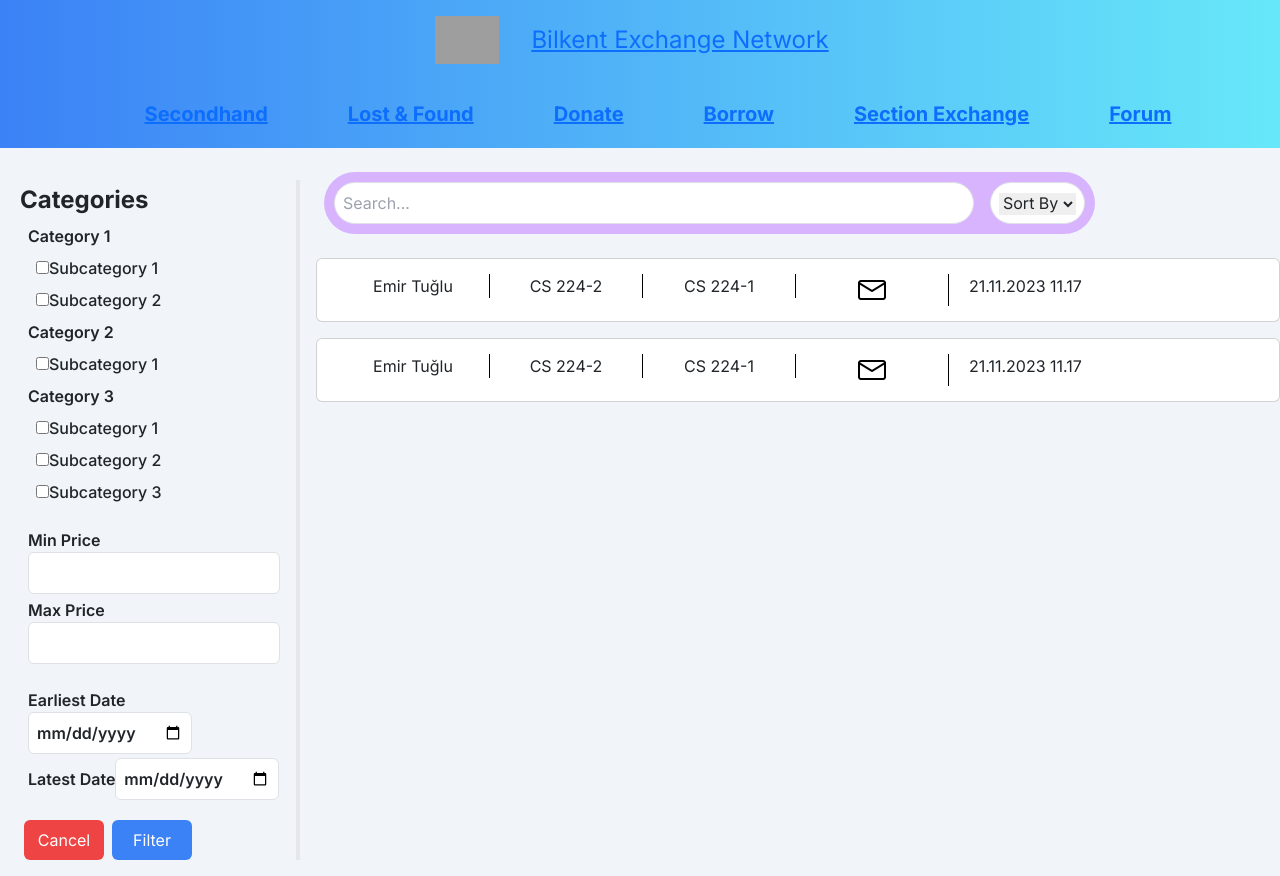
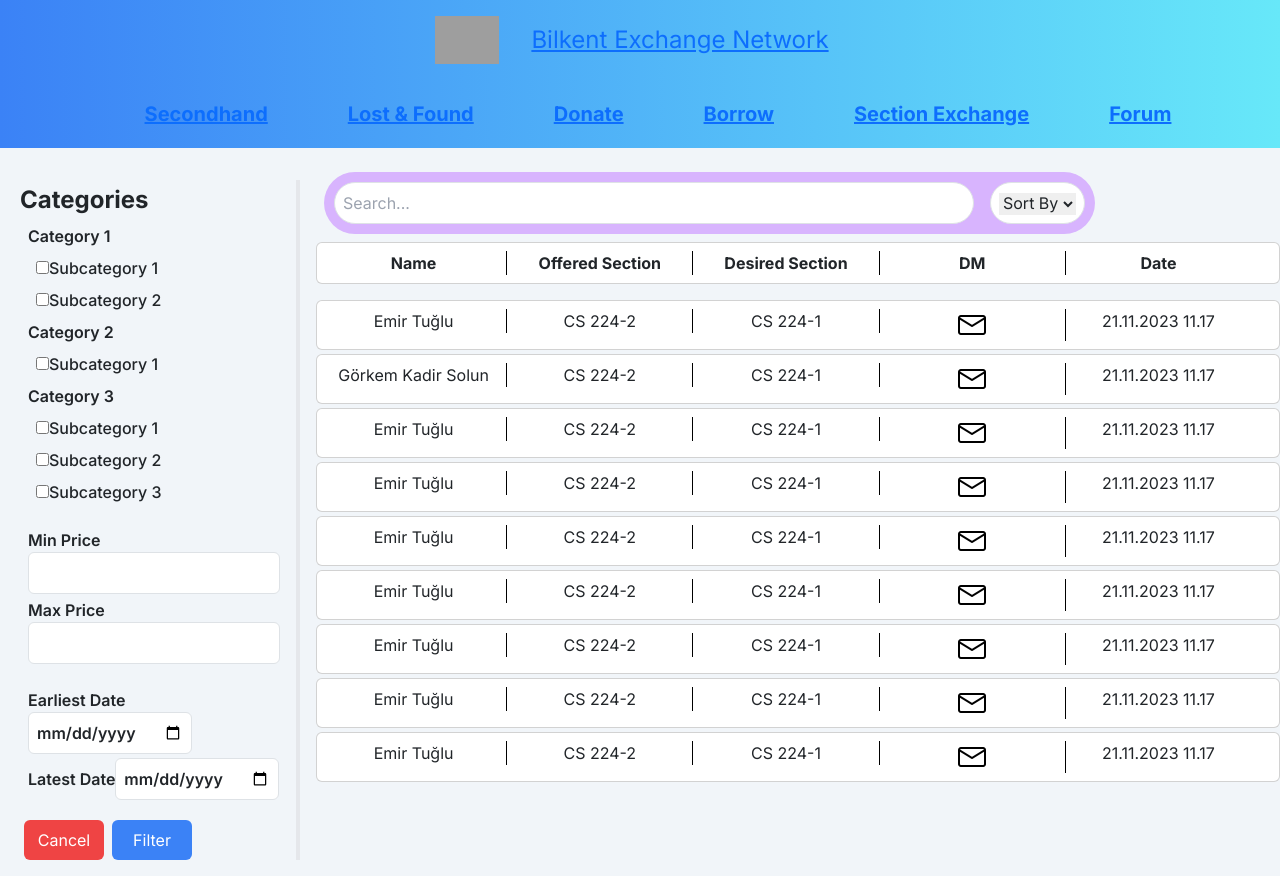
Before and after one commit to gorkemsolun/bilkent-exchange-network, a Next.js app: page /home/section-exchange in a window 1280 px wide. Built offline with nearby package versions, Linux system fonts and the light colour scheme; grey boxes are pictures that could not be loaded.

Commit message:
Update Section Exchange Page #10
- Added titles

```diff
--- a/src/app/home/section-exchange/page.tsx
+++ b/src/app/home/section-exchange/page.tsx
@@ -1,21 +1,71 @@
 import SectionItem from "./sectionitem";
+import TopRow from "./toprow";
 import "../../../styles/globals.css";
 import SearchBar from "../../../components/searchbar";
 import Categories from "../../../components/categories";
 
 export default function SectionExchange() {
+  // dummy data
   const sectionItems = [
     {
-      // dummy data
       id: 1,
-      username: "Emir Tuğlu",
+      name: "Emir Tuğlu",
       offeredSection: "CS 224-2",
       desiredSection: "CS 224-1",
       date: "21.11.2023 11.17",
     },
     {
       id: 1,
-      username: "Emir Tuğlu",
+      name: "Görkem Kadir Solun",
+      offeredSection: "CS 224-2",
+      desiredSection: "CS 224-1",
+      date: "21.11.2023 11.17",
+    },
+    {
+      id: 1,
+      name: "Emir Tuğlu",
+      offeredSection: "CS 224-2",
+      desiredSection: "CS 224-1",
+      date: "21.11.2023 11.17",
+    },
+    {
+      id: 1,
+      name: "Emir Tuğlu",
+      offeredSection: "CS 224-2",
+      desiredSection: "CS 224-1",
+      date: "21.11.2023 11.17",
+    },
+    {
+      id: 1,
+      name: "Emir Tuğlu",
+      offeredSection: "CS 224-2",
+      desiredSection: "CS 224-1",
+      date: "21.11.2023 11.17",
+    },
+    {
+      id: 1,
+      name: "Emir Tuğlu",
+      offeredSection: "CS 224-2",
+      desiredSection: "CS 224-1",
+      date: "21.11.2023 11.17",
+    },
+    {
+      id: 1,
+      name: "Emir Tuğlu",
+      offeredSection: "CS 224-2",
+      desiredSection: "CS 224-1",
+      date: "21.11.2023 11.17",
+    },
+    {
+      id: 1,
+      name: "Emir Tuğlu",
+      offeredSection: "CS 224-2",
+      desiredSection: "CS 224-1",
+      date: "21.11.2023 11.17",
+    },
+    {
+      id: 1,
+      name: "Emir Tuğlu",
       offeredSection: "CS 224-2",
       desiredSection: "CS 224-1",
       date: "21.11.2023 11.17",
@@ -26,7 +76,8 @@ export default function SectionExchange() {
     <div className="flex flex-row grow">
       <Categories type="sectionExchange"></Categories>
       <div className="w-full h-full">
-        <SearchBar/>
+        <SearchBar />
+        <TopRow />
         <SectionItem sectionItems={sectionItems} />
       </div>
     </div>
--- a/src/app/home/section-exchange/sectionitem.tsx
+++ b/src/app/home/section-exchange/sectionitem.tsx
@@ -1,4 +1,4 @@
-'use client'
+"use client";
 
 import "bootstrap/dist/css/bootstrap.min.css"; // Import bootstrap CSS
 import "../../../styles/globals.css";
@@ -6,7 +6,7 @@ import "../../../styles/globals.css";
 interface SectionItemProps {
   sectionItems: {
     id: number;
-    username: string;
+    name: string;
     offeredSection: string;
     desiredSection: string;
     date: string;
@@ -21,48 +21,50 @@ export default function SectionItem({ sectionItems }: SectionItemProps) {
   return (
     <div className="container" style={{ width: "100%" }}>
       {sectionItems.map((item) => (
-        <div className="row mt-3 mb-2 mr-20 ml-5" key={item.id}>
+        <div className="row mb-1 mr-20 ml-5" key={item.id}>
           <div className="col-12">
             <div
-              className="card section-card row align-items-start justify-content-center pl-5"
-              style={{ backgroundColor: "white", height: "8vh" }}
+              className="card section-card row align-items-start justify-content-center pl-1 pr-1 py-2"
+              style={{ backgroundColor: "white" }}
             >
               <div className="row align-items-start justify-content-start">
                 <div
-                  className="col-12 col-md-2 text-center"
+                  className="col-md text-center" // Adjusted column size
                   style={{ borderRight: "1px solid black" }}
                 >
-                  <p className="card-text">{item.username}</p>
+                  <p className="card-text">{item.name}</p>
                 </div>
                 <div
-                  className="col-12 col-md-2 text-center"
+                  className="col-md text-center" // Adjusted column size
                   style={{ borderRight: "1px solid black" }}
                 >
                   <p className="card-text">{item.offeredSection}</p>
                 </div>
                 <div
-                  className="col-12 col-md-2 text-center"
+                  className="col-md text-center" // Adjusted column size
                   style={{ borderRight: "1px solid black" }}
                 >
                   <p className="card-text">{item.desiredSection}</p>
                 </div>
                 <div
-                  className="col-12 col-md-2 text-center"
+                  className="col-md text-center" // Adjusted column size
                   style={{ borderRight: "1px solid black" }}
                 >
-                  <div className="">
+                  <div>
                     {/* DM Box Image with hover title and click event */}
                     <img
                       className="img-fluid mx-auto d-block"
                       style={{ maxWidth: "4vw", maxHeight: "4vh" }}
                       src="/dmbox.png" // Replace with your image URL
                       alt="DM Box"
-                      title="DM" // Tooltip on hover
+                      title="Send DM" // Tooltip on hover
                       onClick={() => handleDMClick(item.id)} // Your click handler
                     />
                   </div>
                 </div>
-                <div className="col-12 col-md-2 text-center">
+                <div
+                  className="col-md text-center" // Adjusted column size
+                >
                   <p className="card-text">{item.date}</p>
                 </div>
               </div>
--- /dev/null
+++ b/src/app/home/section-exchange/toprow.tsx
@@ -0,0 +1,48 @@
+"use client";
+
+export default function TopRow({}) {
+  return (
+    <div className="container" style={{ width: "100%" }}>
+      <div className="row mb-3 mr-20 ml-5">
+        <div className="col-12">
+          <div
+            className="card section-card row align-items-start justify-content-center pl-1 pr-1 py-2"
+            style={{ backgroundColor: "white", fontWeight: "bold" }}
+          >
+            <div className="row align-items-start justify-content-start">
+              <div
+                className="col-md text-center" // Adjusted column size
+                style={{ borderRight: "1px solid black" }}
+              >
+                <p className="card-text">{"Name"}</p>
+              </div>
+              <div
+                className="col-md text-center" // Adjusted column size
+                style={{ borderRight: "1px solid black" }}
+              >
+                <p className="card-text">{"Offered Section"}</p>
+              </div>
+              <div
+                className="col-md text-center" // Adjusted column size
+                style={{ borderRight: "1px solid black" }}
+              >
+                <p className="card-text">{"Desired Section"}</p>
+              </div>
+              <div
+                className="col-md text-center" // Adjusted column size
+                style={{ borderRight: "1px solid black" }}
+              >
+                <p className="card-text">{"DM"}</p>
+              </div>
+              <div
+                className="col-md text-center" // Adjusted column size
+              >
+                <p className="card-text">{"Date"}</p>
+              </div>
+            </div>
+          </div>
+        </div>
+      </div>
+    </div>
+  );
+}
```
